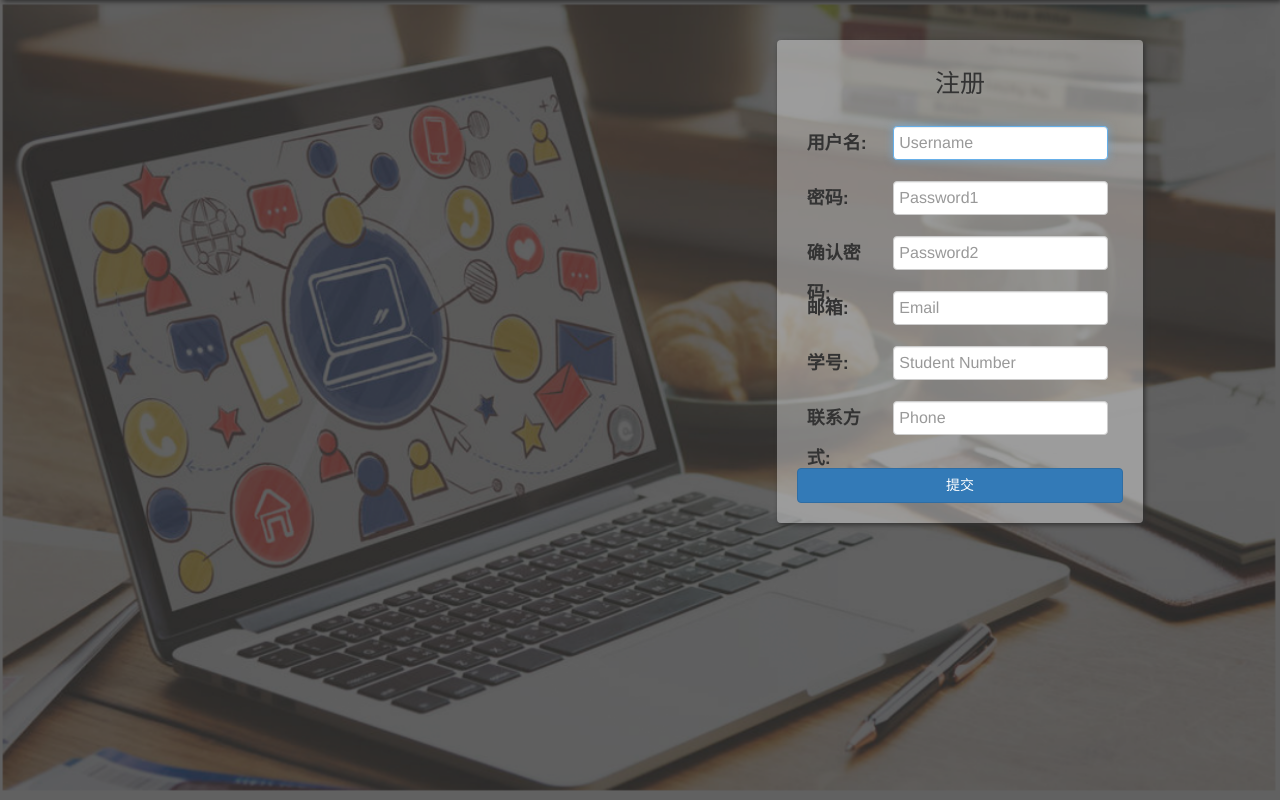
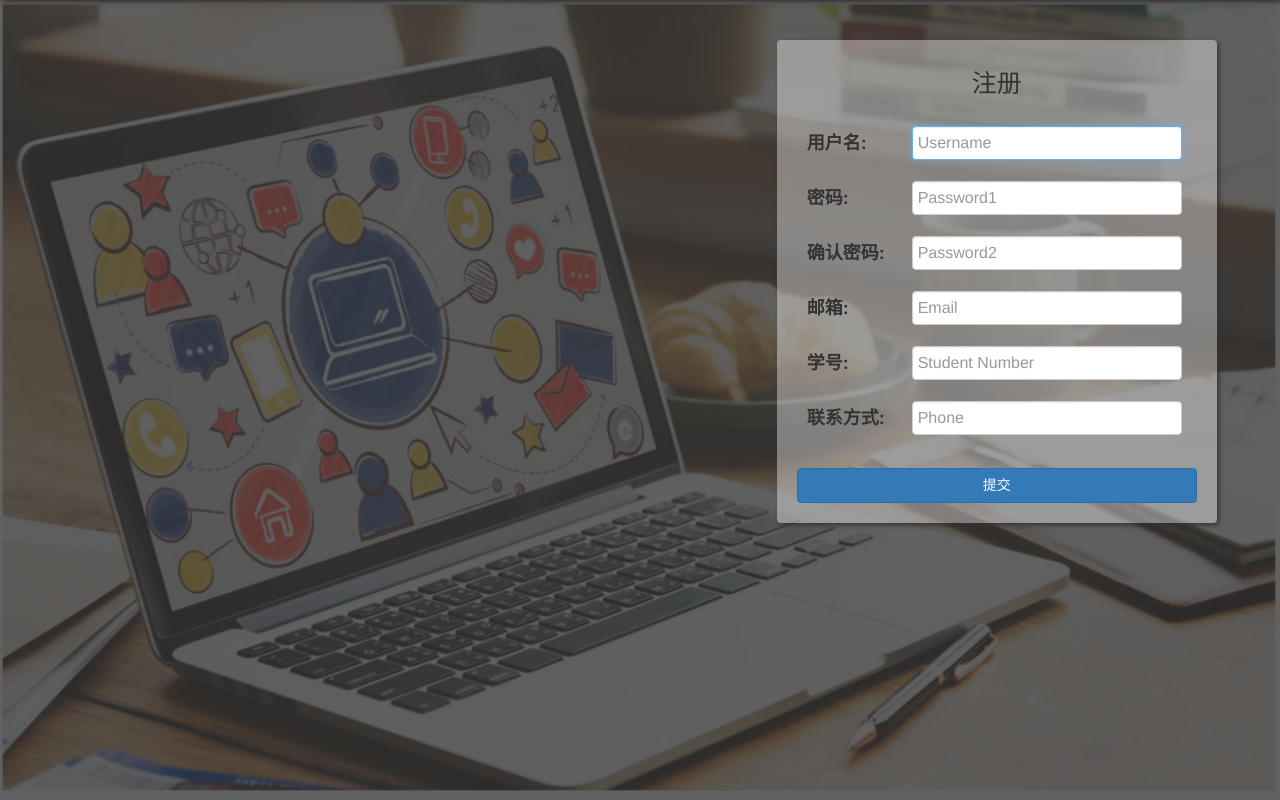
Before and after one commit to software-team-1/course_judgement_software, a Django app: page /register/ in a window 1280 px wide. Shown: the part 52-852 px from the top of the page. Run offline with Django 3.2, Linux system fonts and the light colour scheme; some libraries are stand-ins or nearby versions.

Commit message:
change width

```diff
--- a/project/static/css/register.css
+++ b/project/static/css/register.css
@@ -51,7 +51,7 @@
     background-color: rgba(245, 245, 245, 0.4);
     background-size: 100% 100%;
 
-    width: 100%;
+    width: 440px;
     padding: 20px;
     display: inline-block;
 
```
Also changed, not shown: project/db.sqlite3.
